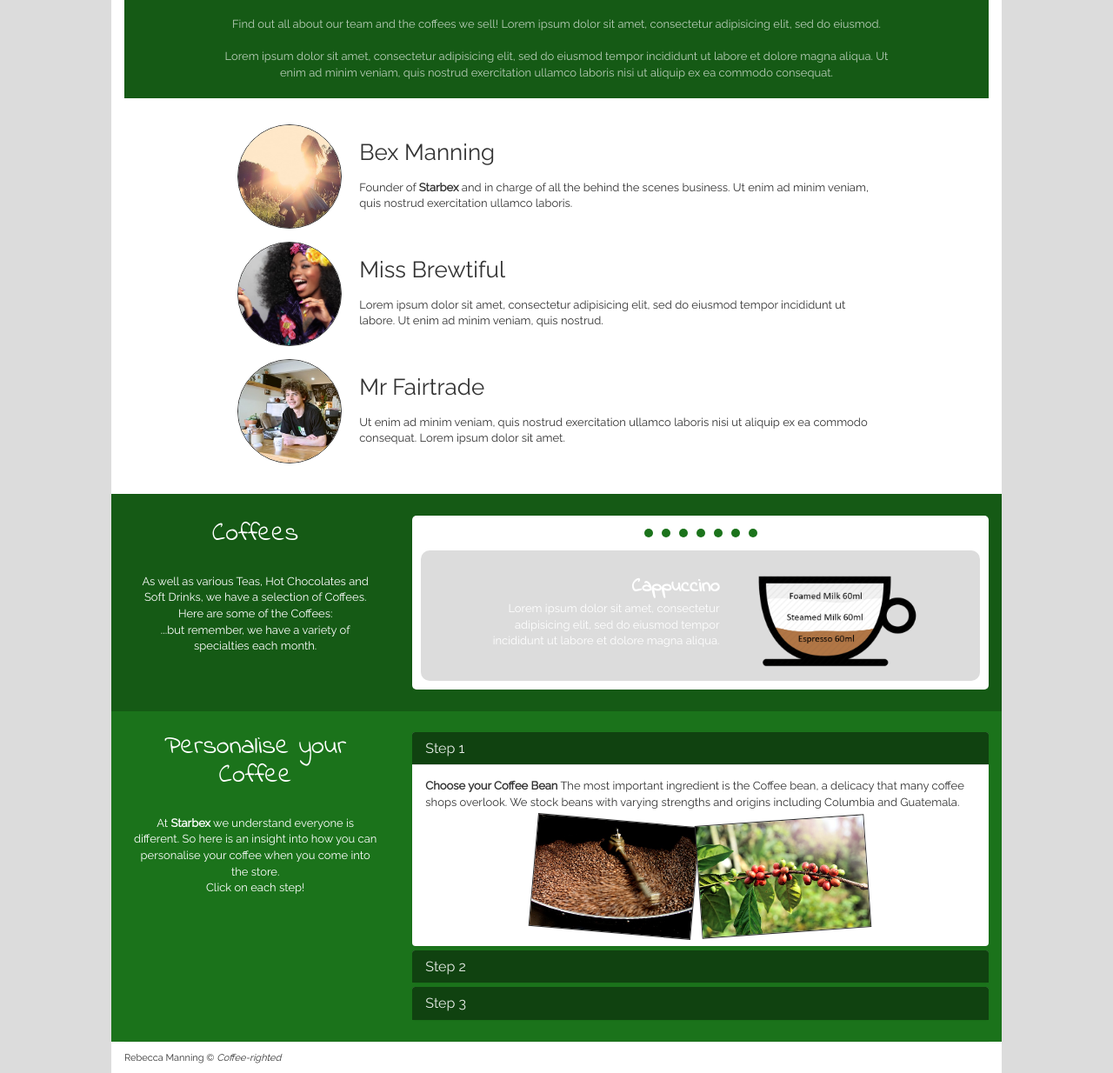
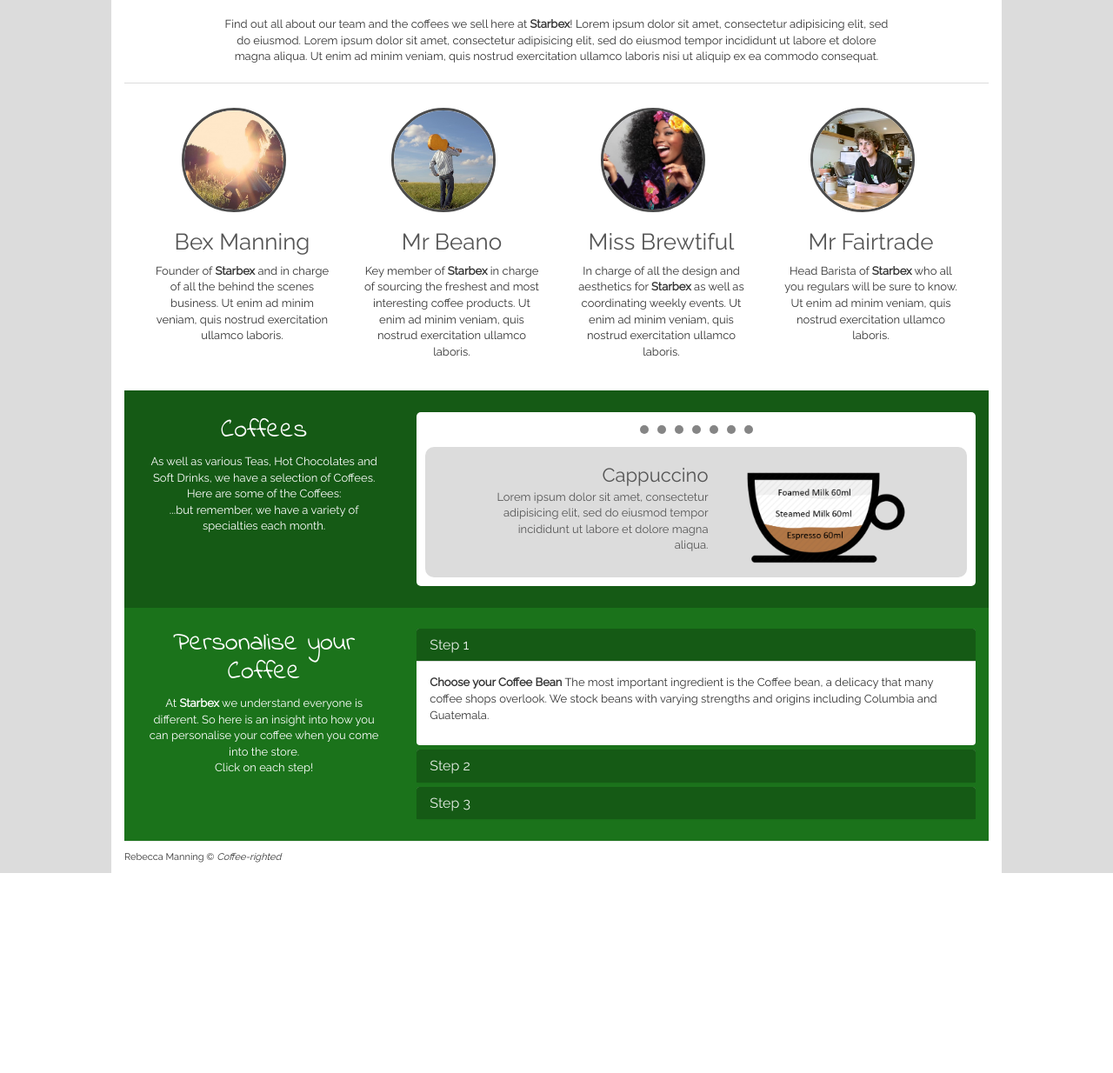
Before and after one commit to bmanning1/Coffee-project, a Django app: page /about/ in a window 1280 px wide. Shown: the part 446-1680 px from the top of the page at 87% size. After the commit the page ends 1450 px from the top, so only its background shows below. Run offline with Django 3.2, Linux system fonts and the light colour scheme; parts of the project's set-up code (start-up, migrations or seed data) failed here and were passed over; some libraries are stand-ins or nearby versions; some web fonts are replaced.

Commit message:
About page edited

```diff
--- a/static/css/style.css
+++ b/static/css/style.css
@@ -172,12 +172,11 @@ a:hover, a:focus {
 
 /************ ABOUT *************/
 .About-title {
-    color: rgba(255, 255, 255, 0.7);
-    background-color: rgb(21, 90, 21);
     padding: 10px;
     display: flex;
     justify-content: space-between;
     align-items: center;
+    border-bottom: solid thin gainsboro;
 }
 
 .About-title > p {
@@ -191,51 +190,23 @@ img.members {
     width: 120px;
     height: 120px;
     border-radius: 100px;
-    border: thin #333 solid;
+    border: medium #4b4b4b solid;
     margin: 0 20px 0 0;
 }
 
 .about-members {
-    margin-top: 30px;
-    margin-bottom: 30px;
-    padding: 0 10%;
+    margin-top: 10px;
+    margin-bottom: 5px;
 }
 
-@media (max-width: 1000px) {
-    .about-members {
-        padding: 0;
-    }
-}
-
-.about-members > div {
-    margin: 0 2% 15px 2%;
-    padding-right: 5%;
-    display: flex;
-    flex-direction: row;
-    justify-content: flex-start;
-}
-
-.about-members > div > div > h1 {
-    color: #333;
-}
-
-@media (max-width: 500px) {
-    .about-members > div > div > p {
-        display: none;
-    }
-}
-
-@media (max-width: 500px) {
-    .about-members > div {
-        justify-content: flex-start;
-    }
+.about-members > div > h2 {
+    font-size: 26px;
+    color: #555555;
 }
 
 .personal-coffee {
     background-color: rgb(27, 115, 27);
     padding: 5px 15px;
-    width: calc(100% + 30px);
-    margin-left: -15px;
     color: white !important;
 }
 
@@ -265,7 +236,7 @@ img.members {
 }
 
 .panel-heading {
-    background-color: rgb(16, 66, 16) !important;
+    background-color: rgb(21, 90, 21) !important;
     color: rgba(255, 255, 255, 0.6) !important;
 }
 
@@ -274,7 +245,7 @@ img.members {
 }
 
 .panel-heading:hover {
-    background-color: rgb(0, 41, 0) !important;
+    background-color: rgb(16, 66, 16) !important;
 }
 
 .panel-default {
@@ -284,8 +255,6 @@ img.members {
 .choices-coffee {
     background-color: rgb(21, 90, 21);
     padding: 10px 15px;
-    width: calc(100% + 30px);
-    margin-left: -15px;
     margin-top: 20px;
     color: white !important;
 }
@@ -302,7 +271,7 @@ img.members {
 
 .tab-content > div {
     background-color: gainsboro;
-    color: white;
+    color: #555555;
     padding: 5px;
     margin-top: 10px;
     border-radius: 10px;
@@ -312,21 +281,15 @@ img.members {
     display: flex;
     justify-content: center;
     align-items: center;
+    flex-direction: column;
 }
 
 @media (min-width: 600px) {
     .tab-content > div > div {
-        display: flex;
-        justify-content: center;
-        align-items: center;
+        flex-direction: row;
         padding: 0 10%;
         text-align: right;
     }
-}
-
-.personalise-img {
-    border: thin #333 solid;
-    height: 130px;
 }
 
 @media (max-width: 700px) {
@@ -335,15 +298,26 @@ img.members {
     }
 }
 
-.tab-content > div > div > p > b {
-    font-family: 'Indie Flower', cursive;
+.mobile-coffee-name, .tab-content > div > div > p > span {
     font-size: 22px;
+}
+
+@media (min-width: 700px) {
+    .mobile-coffee-name {
+        display: none;
+    }
 }
 
 .tab-content > div > div > img {
     height: 120px;
     padding-left: 40px;
     margin: 10px auto;
+}
+
+@media (max-width: 700px) {
+    .tab-content > div > div > img {
+        margin: 0px auto 10px auto;
+    }
 }
 
 .tab-content > div > p {
@@ -367,7 +341,7 @@ img.members {
     width: 10px;
     height: 10px;
     margin: 5px;
-    background-color: rgb(27, 115, 27);
+    background-color: rgba(51, 51, 51, 0.6);
     border-radius: 100%;
 }
 
@@ -375,7 +349,7 @@ img.members {
     width: 15px;
     height: 15px;
     margin: 5px 5px 0 5px;
-    background-color: rgb(25, 101, 25);
+    background-color: rgba(51, 51, 51, 0.8);
     border-radius: 100%;
 }
 
@@ -389,7 +363,7 @@ img.members {
 }
 
 .About-img {
-    background: url('../../media/images/Coffee13.jpg') no-repeat;
+    background: url('../../media/images/Coffee10.jpg') no-repeat;
     width: 100%;
     height: 350px;
     background-size: cover;
--- a/templates/About.html
+++ b/templates/About.html
@@ -6,66 +6,64 @@
     </div>
 
 
-    <div class="About-title"><p>Find out all about our team and the coffees we sell! Lorem ipsum dolor sit amet,
-        consectetur adipisicing elit, sed do eiusmod. <br><br>Lorem ipsum dolor sit amet, consectetur adipisicing elit,
+    <div class="About-title"><p>Find out all about our team and the coffees we sell here at <b>Starbex</b>! Lorem ipsum
+        dolor sit amet,
+        consectetur adipisicing elit, sed do eiusmod. Lorem ipsum dolor sit amet, consectetur adipisicing elit,
         sed do eiusmod tempor incididunt ut labore et dolore magna aliqua. Ut enim ad
         minim veniam, quis nostrud exercitation ullamco laboris nisi ut aliquip ex ea
         commodo consequat.</p>
     </div>
 
-
-    <div class="about-members">
-
-        <div class="col-sm-12">
-            <div>
+    <div class="col-sm-12 text-center about-members">
+        <div class="col-sm-3">
+            <br>
             <img class="members" src="../media/images/Barista1.jpg">
-            </div>
-            <div>
-                <h1>
+            <h2>
                 Bex Manning
-                </h1>
+            </h2>
             <p>
                 Founder of <b>Starbex</b> and in charge of all the behind the scenes business. Ut enim ad
                 minim veniam, quis nostrud exercitation ullamco laboris.
             </p>
         </div>
-        </div>
-
-        <div class="col-sm-12">
-            <div>
-                <img class="members" src="../media/images/Barista2.jpg">
-            </div>
-            <div>
-                <h1>
-                    Miss Brewtiful
-                </h1>
+        <div class="col-sm-3">
+            <br>
+            <img class="members" src="../media/images/Barista4.jpg">
+            <h2>
+                Mr Beano
+            </h2>
             <p>
-                    Lorem ipsum dolor sit amet, consectetur adipisicing elit, sed do eiusmod tempor
-                    incididunt ut labore. Ut enim ad minim veniam, quis nostrud.
+                Key member of <b>Starbex</b> in charge of sourcing the freshest and most interesting coffee products. Ut enim ad
+                minim veniam, quis nostrud exercitation ullamco laboris.
             </p>
         </div>
-        </div>
-
-        <div class="col-sm-12">
-            <div>
-                <img class="members" src="../media/images/Barista3.jpg">
-            </div>
-            <div>
-                <h1>
-                    Mr Fairtrade
-                </h1>
+        <div class="col-sm-3">
+            <br>
+            <img class="members" src="../media/images/Barista2.jpg">
+            <h2>
+                Miss Brewtiful
+            </h2>
             <p>
-                    Ut enim ad minim veniam, quis nostrud exercitation ullamco laboris nisi ut aliquip ex ea
-                    commodo consequat. Lorem ipsum dolor sit amet.
+                In charge of all the design and aesthetics for <b>Starbex</b> as well as coordinating weekly events. Ut
+                enim ad minim veniam, quis nostrud exercitation ullamco laboris.
             </p>
         </div>
+        <div class="col-sm-3">
+            <br>
+            <img class="members" src="../media/images/Barista3.jpg">
+            <h2>
+                Mr Fairtrade
+            </h2>
+            <p>
+                Head Barista of <b>Starbex</b> who all you regulars will be sure to know. Ut enim ad
+                minim veniam, quis nostrud exercitation ullamco laboris.
+            </p>
         </div>
     </div>
 
     <div class="choices-coffee col-sm-12">
         <div class="col-lg-4 text-center">
             <h2>Coffees</h2>
-            <br>
             <p>As well as various Teas, Hot Chocolates and Soft Drinks, we have a selection of
                 Coffees. Here are some of the Coffees: <br>...but remember, we have a variety of specialties each
                 month.
@@ -86,39 +84,52 @@
 
             <div class="tab-content">
                 <div id="menu1" class="tab-pane fade in active">
-
-                    <div class="center-block"><p><b>Cappuccino</b><br>Lorem ipsum dolor sit amet, consectetur adipisicing elit,
-                        sed do eiusmod tempor incididunt ut labore et dolore magna aliqua.</p><img class="" src="../media/images/Cappuccino.png">
+                    <div class="center-block"><span class="mobile-coffee-name">Cappuccino</span>
+                        <p><span>Cappuccino</span><br>Lorem ipsum dolor sit amet, consectetur adipisicing elit,
+                            sed do eiusmod tempor incididunt ut labore et dolore magna aliqua.</p><img class=""
+                                                                                                       src="../media/images/Cappuccino.png">
                     </div>
                 </div>
                 <div id="menu2" class="tab-pane fade">
-                    <div class="center-block"><p><b>Latte</b><br>Lorem ipsum dolor sit amet, consectetur adipisicing elit,
-                        sed do eiusmod tempor incididunt ut labore et dolore magna aliqua.</p><img class="" src="../media/images/Latte.png">
+                    <div class="center-block"><span class="mobile-coffee-name">Latte</span>
+                        <p><span>Latte</span><br>Lorem ipsum dolor sit amet, consectetur adipisicing elit,
+                            sed do eiusmod tempor incididunt ut labore et dolore magna aliqua.</p><img class=""
+                                                                                                       src="../media/images/Latte.png">
                     </div>
                 </div>
                 <div id="menu3" class="tab-pane fade">
-                    <div class="center-block"><p><b>Mocha</b><br>Lorem ipsum dolor sit amet, consectetur adipisicing elit,
-                        sed do eiusmod tempor incididunt ut labore et dolore magna aliqua.</p><img class="" src="../media/images/Mocha.png">
+                    <div class="center-block"><span class="mobile-coffee-name">Mocha</span>
+                        <p><span>Mocha</span><br>Lorem ipsum dolor sit amet, consectetur adipisicing elit,
+                            sed do eiusmod tempor incididunt ut labore et dolore magna aliqua.</p><img class=""
+                                                                                                       src="../media/images/Mocha.png">
                     </div>
                 </div>
                 <div id="menu4" class="tab-pane fade">
-                    <div class="center-block"><p><b>Americano</b><br>Lorem ipsum dolor sit amet, consectetur adipisicing elit,
-                        sed do eiusmod tempor incididunt ut labore et dolore magna aliqua.</p><img class="" src="../media/images/Americano.png">
+                    <div class="center-block"><span class="mobile-coffee-name">Americano</span>
+                        <p><span>Americano</span><br>Lorem ipsum dolor sit amet, consectetur adipisicing elit,
+                            sed do eiusmod tempor incididunt ut labore et dolore magna aliqua.</p><img class=""
+                                                                                                       src="../media/images/Americano.png">
                     </div>
                 </div>
                 <div id="menu5" class="tab-pane fade">
-                    <div class="center-block"><p><b>Espresso</b><br>Lorem ipsum dolor sit amet, consectetur adipisicing elit,
-                        sed do eiusmod tempor incididunt ut labore et dolore magna aliqua.</p><img class="" src="../media/images/Espresso.png">
+                    <div class="center-block"><span class="mobile-coffee-name">Espresso</span>
+                        <p><span>Espresso</span><br>Lorem ipsum dolor sit amet, consectetur adipisicing elit,
+                            sed do eiusmod tempor incididunt ut labore et dolore magna aliqua.</p><img class=""
+                                                                                                       src="../media/images/Espresso.png">
                     </div>
                 </div>
                 <div id="menu6" class="tab-pane fade">
-                    <div class="center-block"><p><b>Macchiato</b><br>Lorem ipsum dolor sit amet, consectetur adipisicing elit,
-                        sed do eiusmod tempor incididunt ut labore et dolore magna aliqua.</p><img class="" src="../media/images/Macchiato.png">
+                    <div class="center-block"><span class="mobile-coffee-name">Macchiato</span>
+                        <p><span>Macchiato</span><br>Lorem ipsum dolor sit amet, consectetur adipisicing elit,
+                            sed do eiusmod tempor incididunt ut labore et dolore magna aliqua.</p><img class=""
+                                                                                                       src="../media/images/Macchiato.png">
                     </div>
                 </div>
                 <div id="menu7" class="tab-pane fade">
-                    <div class="center-block"><p><b>Flat White</b><br>Lorem ipsum dolor sit amet, consectetur adipisicing elit,
-                        sed do eiusmod tempor incididunt ut labore et dolore magna aliqua.</p><img class="" src="../media/images/Flat-White.png">
+                    <div class="center-block"><span class="mobile-coffee-name">Flat White</span>
+                        <p><span>Flat White</span><br>Lorem ipsum dolor sit amet, consectetur adipisicing elit,
+                            sed do eiusmod tempor incididunt ut labore et dolore magna aliqua.</p><img class=""
+                                                                                                       src="../media/images/Flat-White.png">
                     </div>
                 </div>
             </div>
@@ -128,7 +139,6 @@
     <div class="personal-coffee col-sm-12">
     <div class="col-lg-4 text-center">
         <h2>Personalise your Coffee</h2>
-        <br>
         <p>At <b>Starbex</b> we understand everyone is different. So here is an insight into how you can personalise
             your coffee when you come into the store. <br> Click on each step!</p>
     </div>
@@ -149,14 +159,6 @@
                         Coffee bean, a delicacy that many coffee shops overlook. We stock beans with varying
                         strengths and origins including Columbia and Guatemala.
                     </p>
-                        <div class="text-center">
-                            <img class="personalise-img"
-                                 style="-ms-transform: rotate(5deg); -webkit-transform: rotate(5deg); transform: rotate(5deg);"
-                                 src="../media/images/Beans1.jpg">
-                            <img class="personalise-img"
-                                 style="-ms-transform: rotate(-4deg); -webkit-transform: rotate(-4deg); transform: rotate(-4deg);"
-                                 src="../media/images/Beans2.jpg">
-                        </div>
                     </div>
                 </div>
             </div>
@@ -172,14 +174,6 @@
                         selection for
                         all you lucky customers. We go as far as stocking Almond Soya Milk to Rice Milk... Holy Cow!
                     </p>
-                        <div class="text-center">
-                            <img class="personalise-img"
-                                 style="-ms-transform: rotate(7deg); -webkit-transform: rotate(7deg); transform: rotate(7deg);"
-                                 src="../media/images/Milk1.jpg">
-                            <img class="personalise-img"
-                                 style="-ms-transform: rotate(-2deg); -webkit-transform: rotate(-2deg); transform: rotate(-2deg);"
-                                 src="../media/images/Milk2.jpg">
-                        </div>
                     </div>
                 </div>
             </div>
@@ -194,14 +188,6 @@
                     <div class="panel-body"><p><b>Choose your Flavour</b> Vanilla syrup, Hazelnut syrup ...whatever you
                         fancy! Finally add some flavour to your coffee to really cure that morning craving.
                     </p>
-                        <div class="text-center">
-                            <img class="personalise-img"
-                                 style="-ms-transform: rotate(-5deg); -webkit-transform: rotate(-5deg); transform: rotate(-5deg);"
-                                 src="../media/images/Spice1.jpg">
-                            <img class="personalise-img"
-                                 style="-ms-transform: rotate(2deg); -webkit-transform: rotate(2deg); transform: rotate(2deg);"
-                                 src="../media/images/Spice2.jpg">
-                        </div>
                     </div>
                 </div>
             </div>
```
Also changed, not shown: media/images/Barista4.jpg (added), media/images/Beans1.jpg (deleted), media/images/Beans2.jpg (deleted), media/images/Milk1.jpg (deleted), media/images/Milk2.jpg (deleted), media/images/Spice1.jpg (deleted), media/images/Spice2.jpg (deleted), 1 other file. Lines whose indentation alone changed are shown as unchanged.
